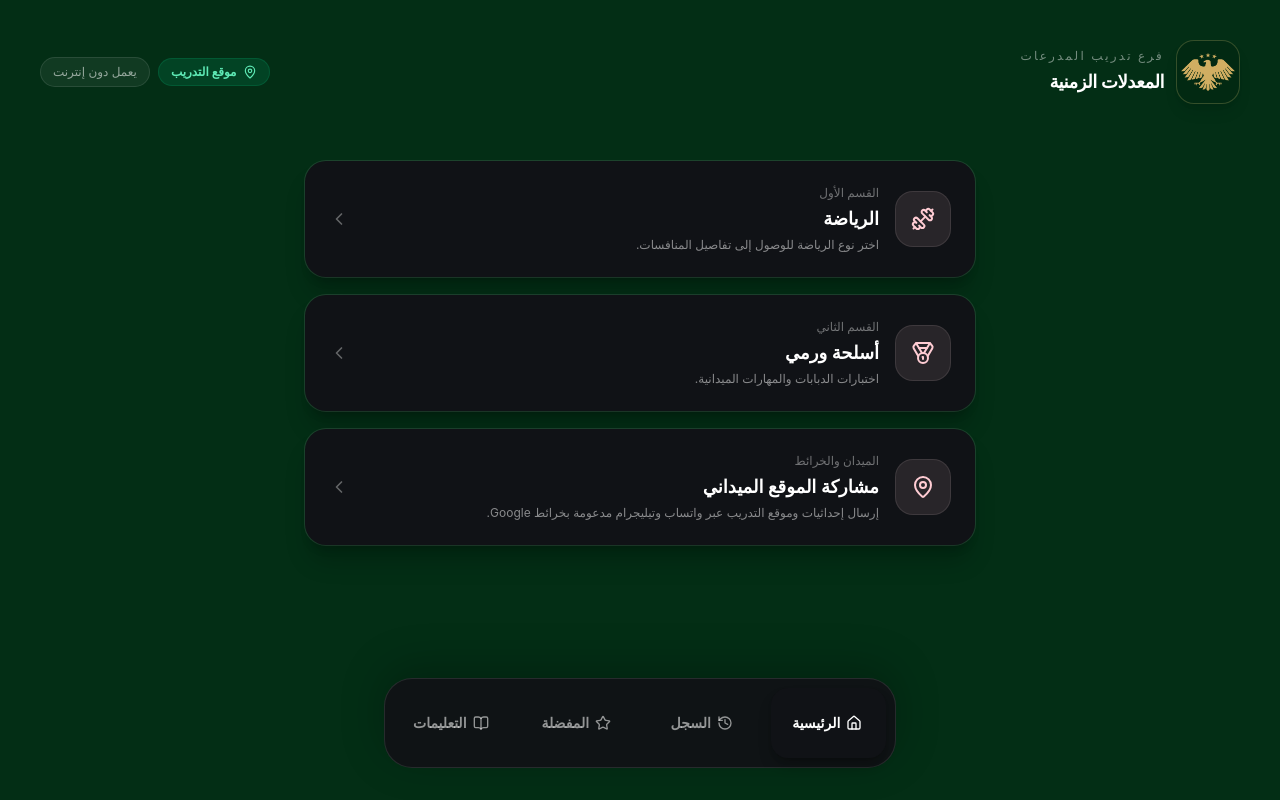
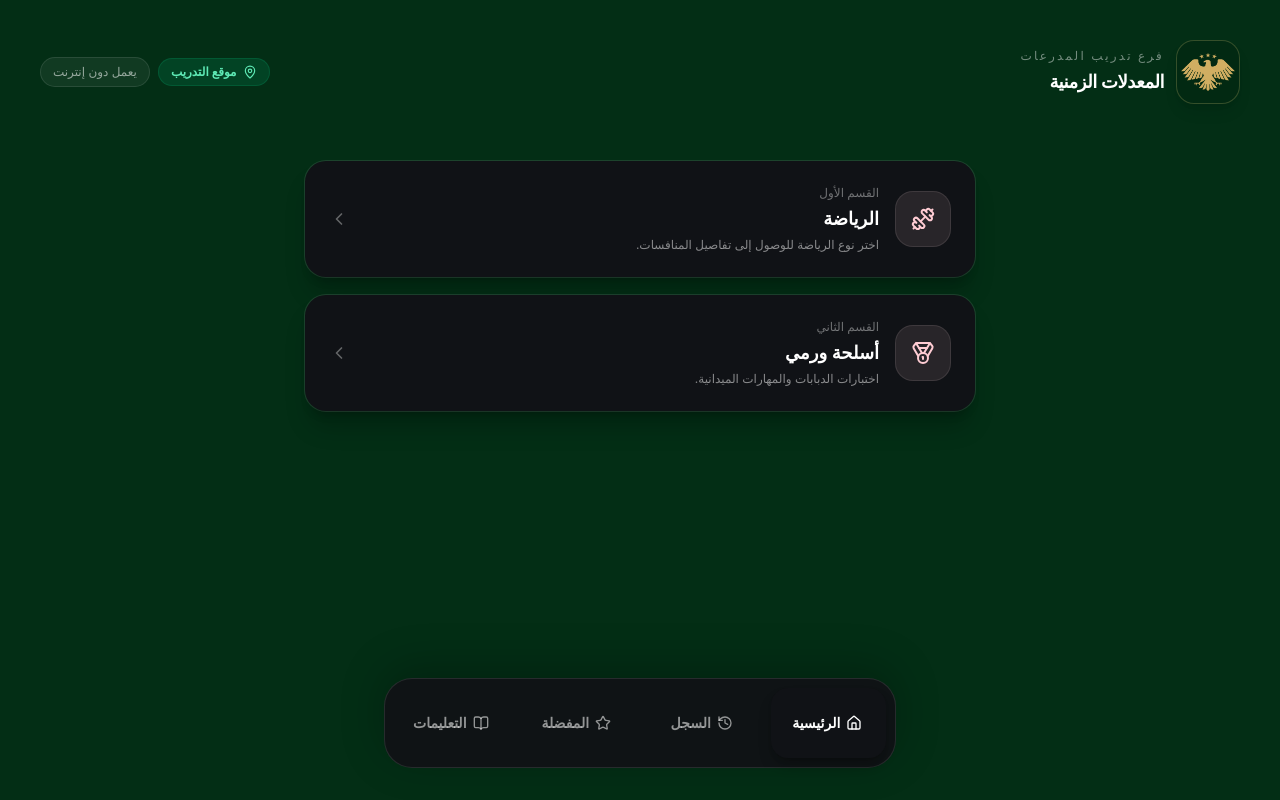
Before and after one commit to yusualhashash/armored-training, a Next.js app: page / in a window 1280 px wide. Built offline with nearby package versions, Linux system fonts and the light colour scheme.

Commit message:
refactor(home-view): remove location sharing card from sectionCards

```diff
--- a/components/app/home-view.tsx
+++ b/components/app/home-view.tsx
@@ -30,13 +30,6 @@ const sectionCards = [
     description: 'اختبارات الدبابات والمهارات الميدانية.',
     icon: Medal,
     eyebrow: 'القسم الثاني',
-  },
-  {
-    view: 'location' as const,
-    label: 'مشاركة الموقع الميداني',
-    description: 'إرسال إحداثيات وموقع التدريب عبر واتساب وتيليجرام مدعومة بخرائط Google.',
-    icon: MapPin,
-    eyebrow: 'الميدان والخرائط',
   },
 ]
 
```
